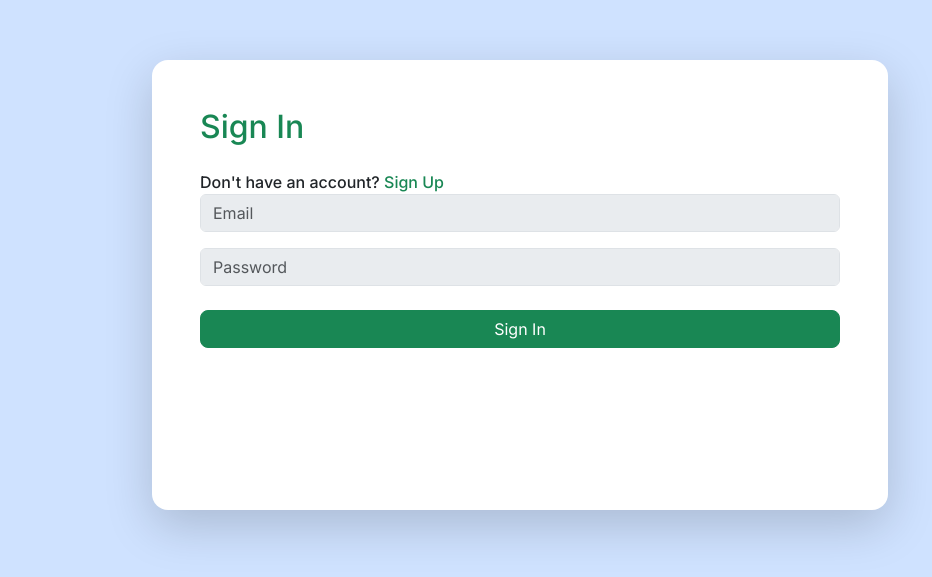
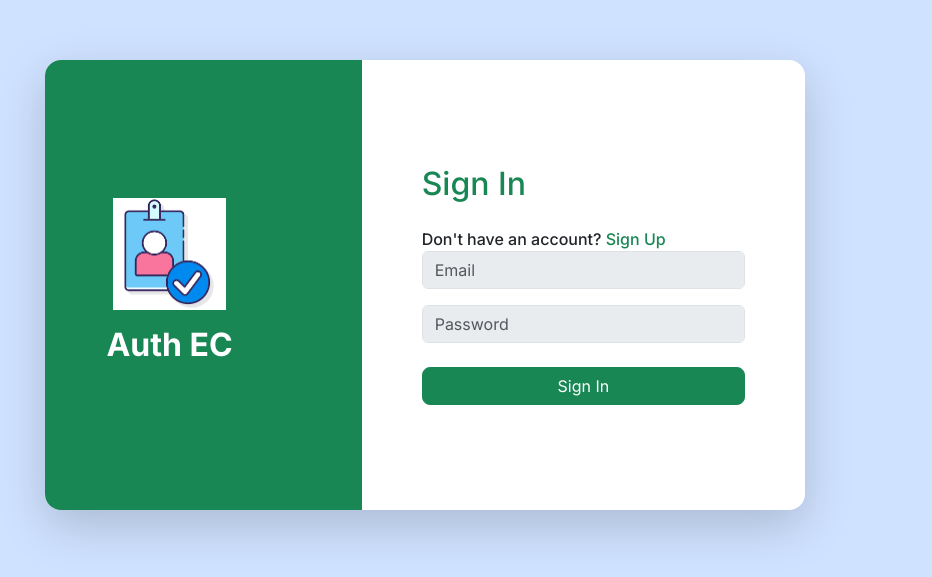
Before and after one commit to purnenduBikash/RegistrationApp_Angular, an Angular app: page /user/login in a window 1280 px wide. Shown: the part 115-692 px from the top of the page, without its empty margins (310-1242 px from the left). Built offline with nearby package versions, Linux system fonts and the light colour scheme.

Commit message:
Changes done on 19-05-2025

```diff
--- a/src/app/user/login/login.component.html
+++ b/src/app/user/login/login.component.html
@@ -1,4 +1,4 @@
-<form [formGroup]="form">
+<form [formGroup]="form" (ngSubmit)="onSubmit()">
     <div class="mb-4 h2 text-success">
         Sign In
     </div>
@@ -8,15 +8,15 @@
     </div>
     <div class="mb-3">
         <input class="form-control bg-body-secondary" placeholder="Email" formControlName="email">
-        <!-- <div class="error-feedback" *ngIf = "hasDisplaybleError('fullName') && form.controls.fullName.hasError('required')">
-        Please enter your full Name
-        </div> -->
+        <div class="error-feedback" *ngIf = "hasDisplaybleError('email') && form.controls.email.hasError('required')">
+        Please enter your Email
+        </div>
     </div>
     <div class="mb-3">
         <input class="form-control bg-body-secondary" placeholder="Password" formControlName="password">
-        <!-- <div class="error-feedback" *ngIf = "hasDisplaybleError('fullName') && form.controls.fullName.hasError('required')">
-        Please enter your full Name
-        </div> -->
+        <div class="error-feedback" *ngIf = "hasDisplaybleError('password') && form.controls.password.hasError('required')">
+        Please enter your Password
+        </div>
     </div>
     <div class="mt-4">
         <button type="submit" class="btn btn-success w-100 rounded-3">Sign In</button>
--- a/src/app/user/login/login.component.ts
+++ b/src/app/user/login/login.component.ts
@@ -11,9 +11,19 @@ import { RouterLink } from '@angular/router';
 })
 export class LoginComponent {
   form: any;
+  isSubmitted : boolean = false
   constructor(public formBuilder: FormBuilder){
   this.form = this.formBuilder.group({
       email: ['', Validators.required],
       password: ['', Validators.required]});
     }
+
+      hasDisplaybleError(controlName: string): Boolean {
+    const control = this.form.get(controlName);
+    return Boolean(control?.invalid) && (this.isSubmitted || Boolean(control?.touched))
+
+  }
+  onSubmit(){
+    this.isSubmitted = true
+  }
 }
--- a/src/app/user/user.component.html
+++ b/src/app/user/user.component.html
@@ -1,12 +1,20 @@
 <div class="container">
   <div class="row vh-100 align-items-center">
-    <div class="col-xxl-4 offset-lg-4 col-md-8 offset-md-2 col-10 offset-1">
-      <div class="rounded-4 border-0 shadow-lg bg-white" style="min-height:450px;">
-        <div class="d-flex justify-content-start align-items-center">
-          <div class="p-5 w-100">
-            <router-outlet/>
+    <div class="col-xxl-6 offset-lg-3 col-lg-8 offset-md-2 col-10 offset-1">
+      <div class="row rounded-4 border-0 shadow-lg bg-white" style="min-height:450px;">
+        <div class="col-md-5 d-md-flex rounded-start-4 d-none bg-success justify-content-start align-items-center">
+          <div class="text-center text-white">
+            <img src="AuthImage.png" alt="" class="w-50 mb-3">
+            <h2 class="fw-bolder">Auth EC</h2>
           </div>
         </div>
+        <!-- <div class="col-md7 d-flex justify-content-start align-items-center"> -->
+        <div class="col-md-7 d-flex justify-content-start align-items-center">
+          <div class="p-5 w-100">
+            <router-outlet />
+          </div>
+        </div>
+        <!-- </div> -->
       </div>
     </div>
   </div>
```
Also changed, not shown: public/AuthImage.png (added), public/AuthImage2.jpeg (added).
